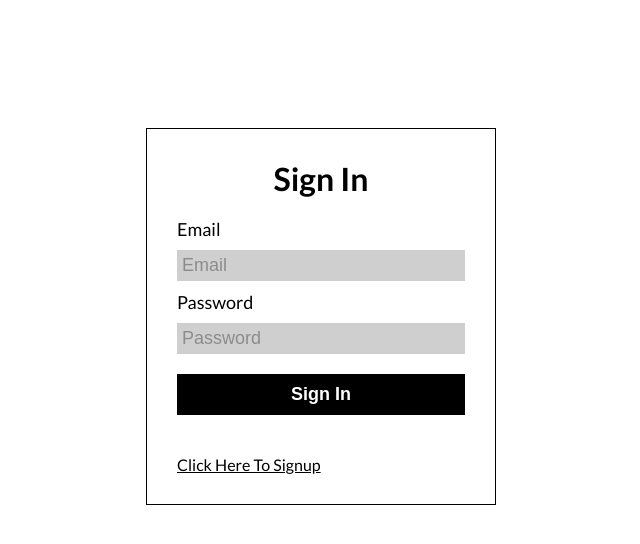
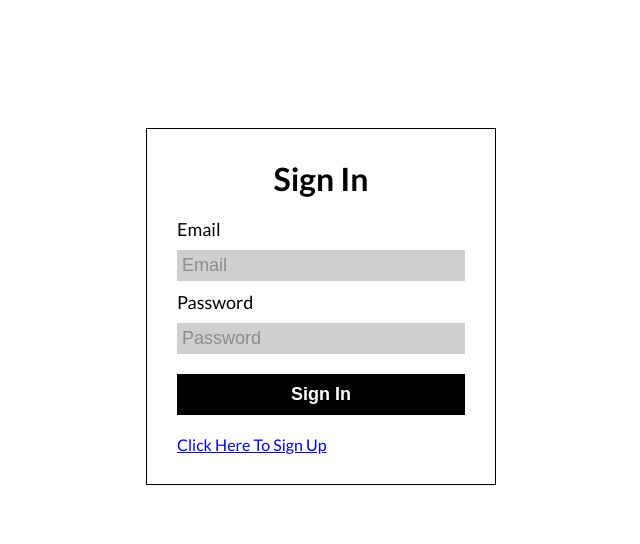
Before and after one commit to dikkat-lutfen/Legacy-Project, a React (Vite) app in the folder client/: page /auth/signIn in a window 1280 px wide. Shown: the top 544 px of the page, without its empty margins (319-959 px from the left). Built offline with nearby package versions, Linux system fonts and the light colour scheme; no server answers.

Commit message:
add class to link button

```diff
--- a/client/src/components/SignIn.jsx
+++ b/client/src/components/SignIn.jsx
@@ -47,8 +47,8 @@ const SignIn = () => {
         />
         <button type="submit">Sign In</button>
       </form>
-      <Link style={{ color: 'black', marginTop: '20px' }} to="/auth">
-        Click Here To Signup
+      <Link className="singUp-link" to="/auth">
+        Click Here To Sign Up
       </Link>
     </div>
   );
```
